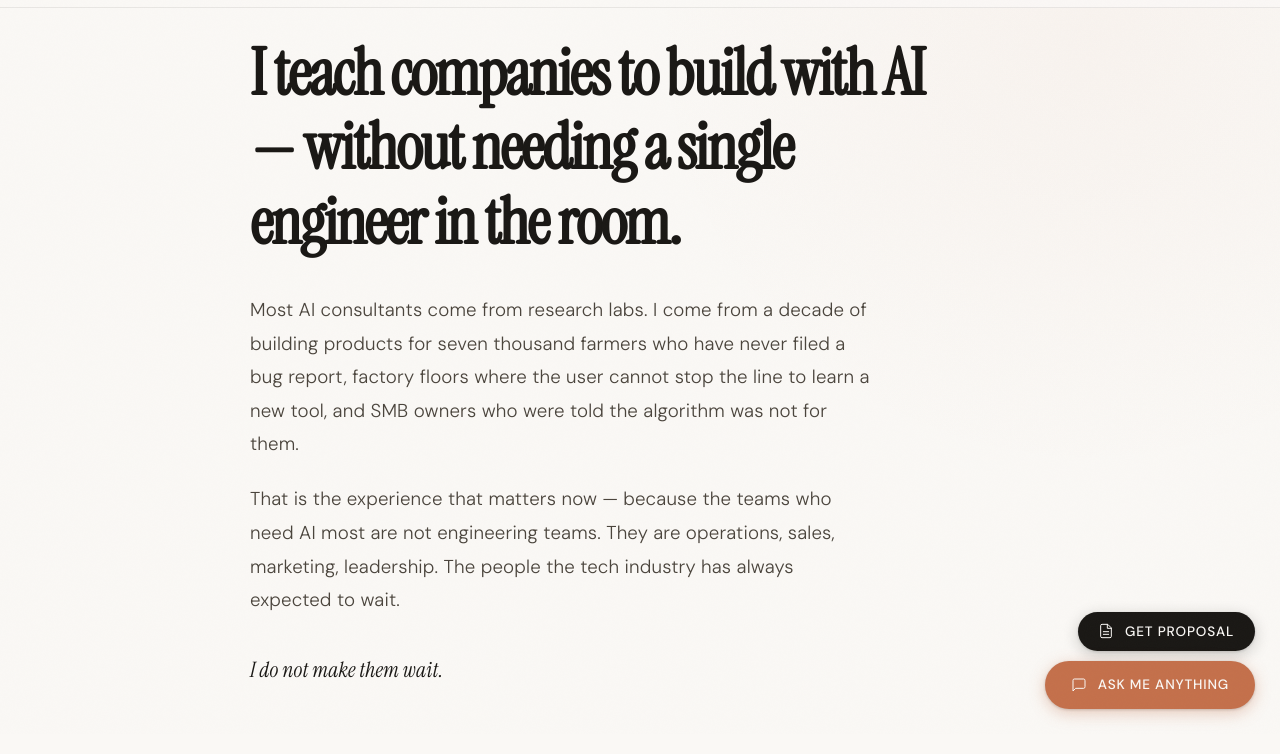
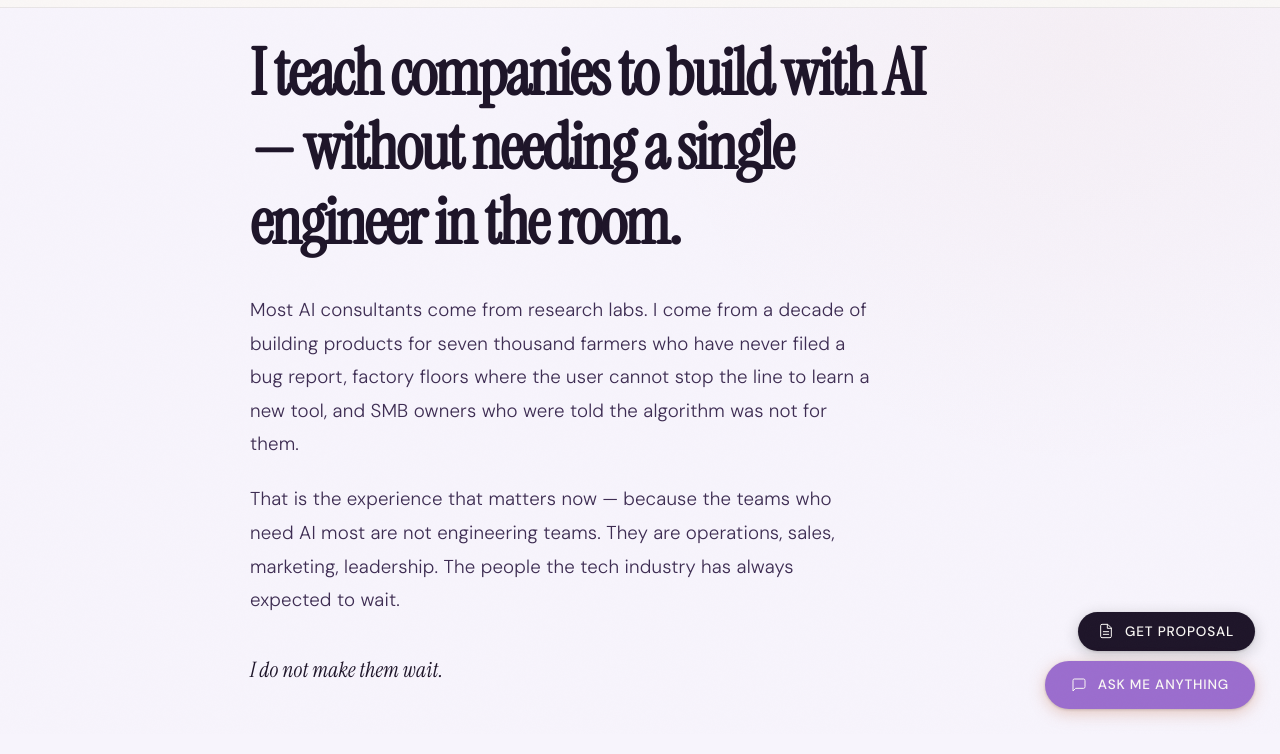
Before and after one commit to shameekc/my-site, a website: page index.html in a window 1280 px wide. Shown: the part 66-820 px from the top of the page. Drawn offline with Linux system fonts and the light colour scheme.

Commit message:
Change color scheme from terracotta to lilac
Co-Authored-By: Claude Sonnet 4.6 <noreply@anthropic.com>

```diff
--- a/styles.css
+++ b/styles.css
@@ -12,19 +12,19 @@
 }
 
 :root {
-  --bg-primary: #faf8f5;
-  --bg-secondary: #f2ede6;
+  --bg-primary: #f7f4fc;
+  --bg-secondary: #ede7f7;
   --bg-card: #ffffff;
-  --bg-card-hover: #f8f5f0;
-  --text-primary: #1a1815;
-  --text-secondary: #4a443c;
-  --text-muted: #7a7368;
-  --accent: #c4704b;
-  --accent-hover: #b5613e;
-  --accent-subtle: rgba(196, 112, 75, 0.08);
-  --accent-glow: rgba(196, 112, 75, 0.04);
-  --border: rgba(26, 24, 21, 0.08);
-  --border-hover: rgba(26, 24, 21, 0.14);
+  --bg-card-hover: #f2edf9;
+  --text-primary: #1e1529;
+  --text-secondary: #3d2c52;
+  --text-muted: #7a6a8e;
+  --accent: #9b6dce;
+  --accent-hover: #8759be;
+  --accent-subtle: rgba(155, 109, 206, 0.08);
+  --accent-glow: rgba(155, 109, 206, 0.04);
+  --border: rgba(30, 21, 41, 0.08);
+  --border-hover: rgba(30, 21, 41, 0.14);
   --font-serif: 'Instrument Serif', Georgia, 'Times New Roman', serif;
   --font-sans: 'DM Sans', -apple-system, BlinkMacSystemFont, sans-serif;
   --max-width: 780px;
```
Also changed, not shown: api/generate-proposal.js (+4 -4 lines).
